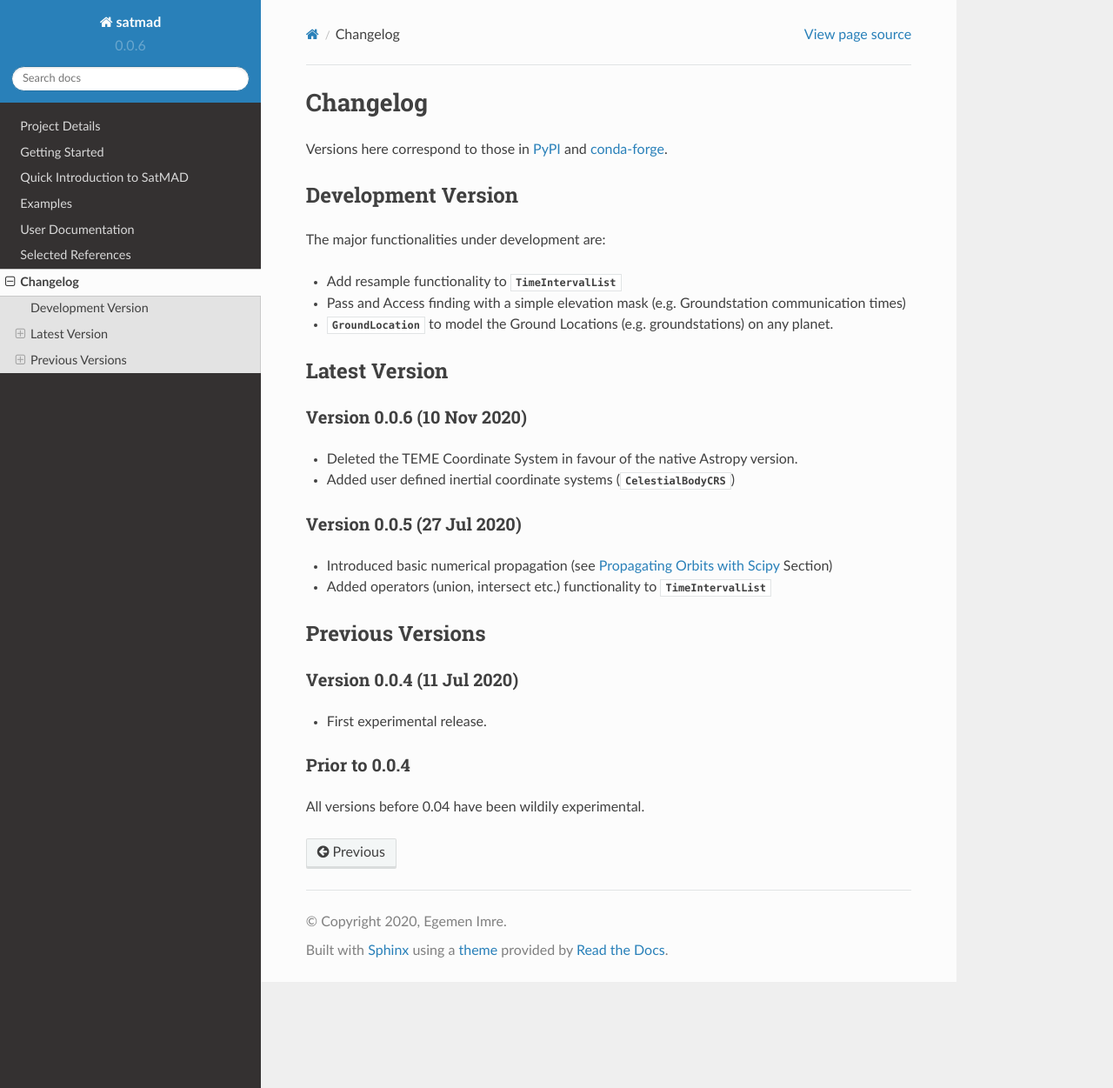
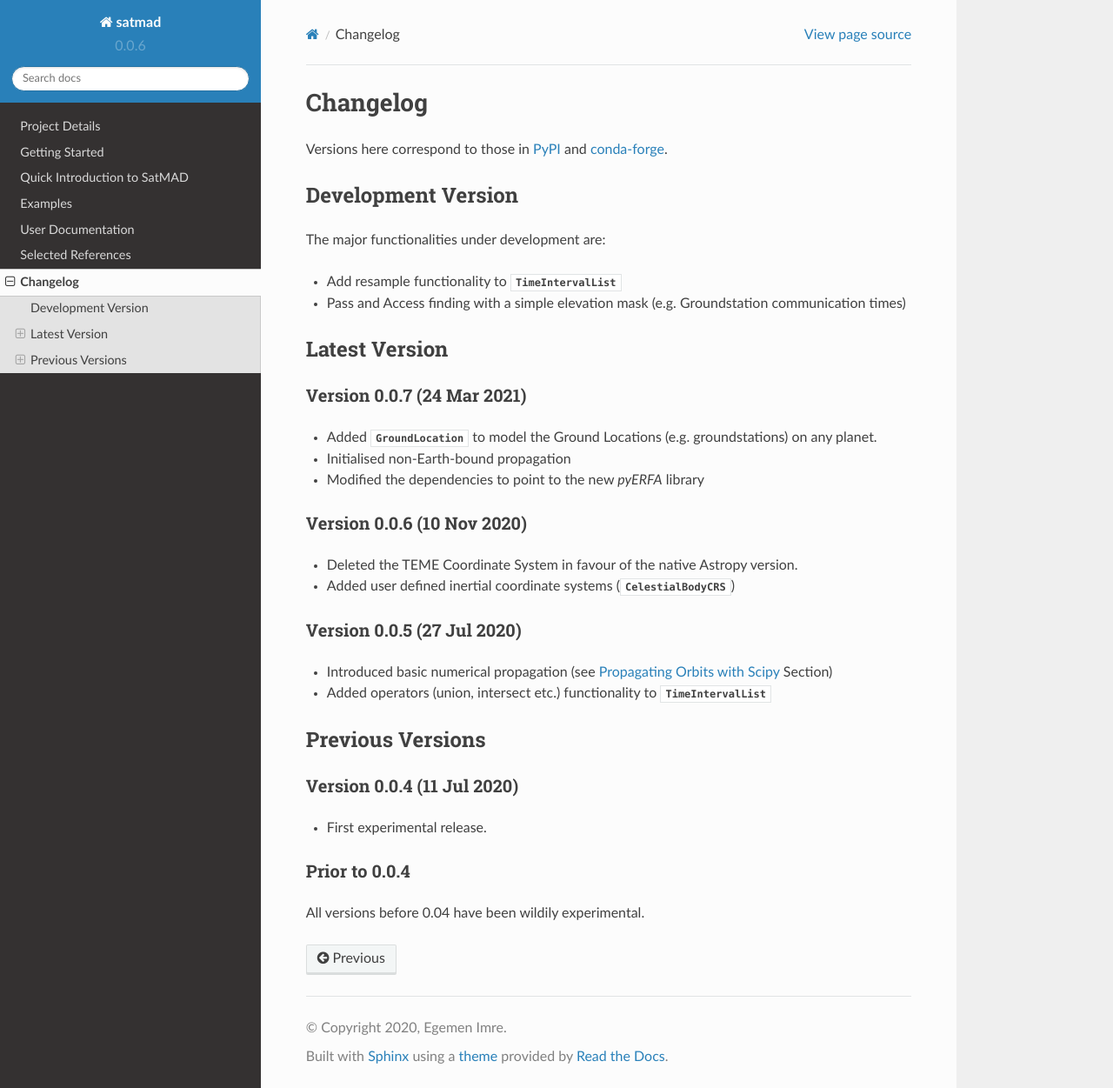
Before and after one commit to egemenimre/satmad, a Sphinx documentation site: the page built from docs/changelog.rst, in a window 1280 px wide and 1251 px high. Shown: the whole window at 87% size. Built offline with Sphinx 7.4.7 and the Read the Docs theme 2.0.0, drawn with Linux system fonts in a browser that asks for light colours.

Commit message:
Bumped version with new functionalities

```diff
--- a/README.rst
+++ b/README.rst
@@ -14,7 +14,7 @@ Current functionality is:
 
 -   Initialising an orbit with a TLE
 -   Propagating the orbit analytically via the SGP4 propagator
--   Propagating the orbit numerically via the Scipy ODE Solvers (two-body force model)
+-   Propagating an orbit numerically via the Scipy ODE Solvers (two-body force model) around the Earth or another planet
 -   Good infrastructure for time interval management and event finding
 -   Harnessing the extensive `Astropy <http://www.astropy.org>`_ functionalities
     (e.g. finding azimuth and elevation over a ground location and coordinate frame
--- a/docs/about.rst
+++ b/docs/about.rst
@@ -17,7 +17,8 @@ Current functionality is:
 
 -   Initialising an orbit with a TLE (see :ref:`tle-intro` Section)
 -   Propagating the orbit analytically via SGP4 propagator (see :ref:`sgp4-intro` Section)
--   Propagating the orbit numerically via the Scipy ODE Solvers with two-body force model (see :ref:`numprop-intro` Section)
+-   Propagating the orbit numerically via the Scipy ODE Solvers with two-body force model
+    (see :ref:`numprop-intro` Section) around the Earth or another planet
 -   Good infrastructure for time interval management and event finding
 -   Harnessing the extensive `Astropy`_ functionalities
     (e.g. finding azimuth and elevation over a ground location and coordinate frame
--- a/docs/changelog.rst
+++ b/docs/changelog.rst
@@ -13,13 +13,20 @@ The major functionalities under development are:
 
 - Add resample functionality to :class:`.TimeIntervalList`
 - Pass and Access finding with a simple elevation mask (e.g. Groundstation communication times)
-- :class:`.GroundLocation` to model the Ground Locations (e.g. groundstations) on any planet.
+
 
 
 .. _changelog-latest:
 
 Latest Version
 -----------------
+
+Version 0.0.7 (24 Mar 2021)
+^^^^^^^^^^^^^^^^^^^^^^^^^^^
+
+- Added :class:`.GroundLocation` to model the Ground Locations (e.g. groundstations) on any planet.
+- Initialised non-Earth-bound propagation
+- Modified the dependencies to point to the new `pyERFA` library
 
 Version 0.0.6 (10 Nov 2020)
 ^^^^^^^^^^^^^^^^^^^^^^^^^^^
```
